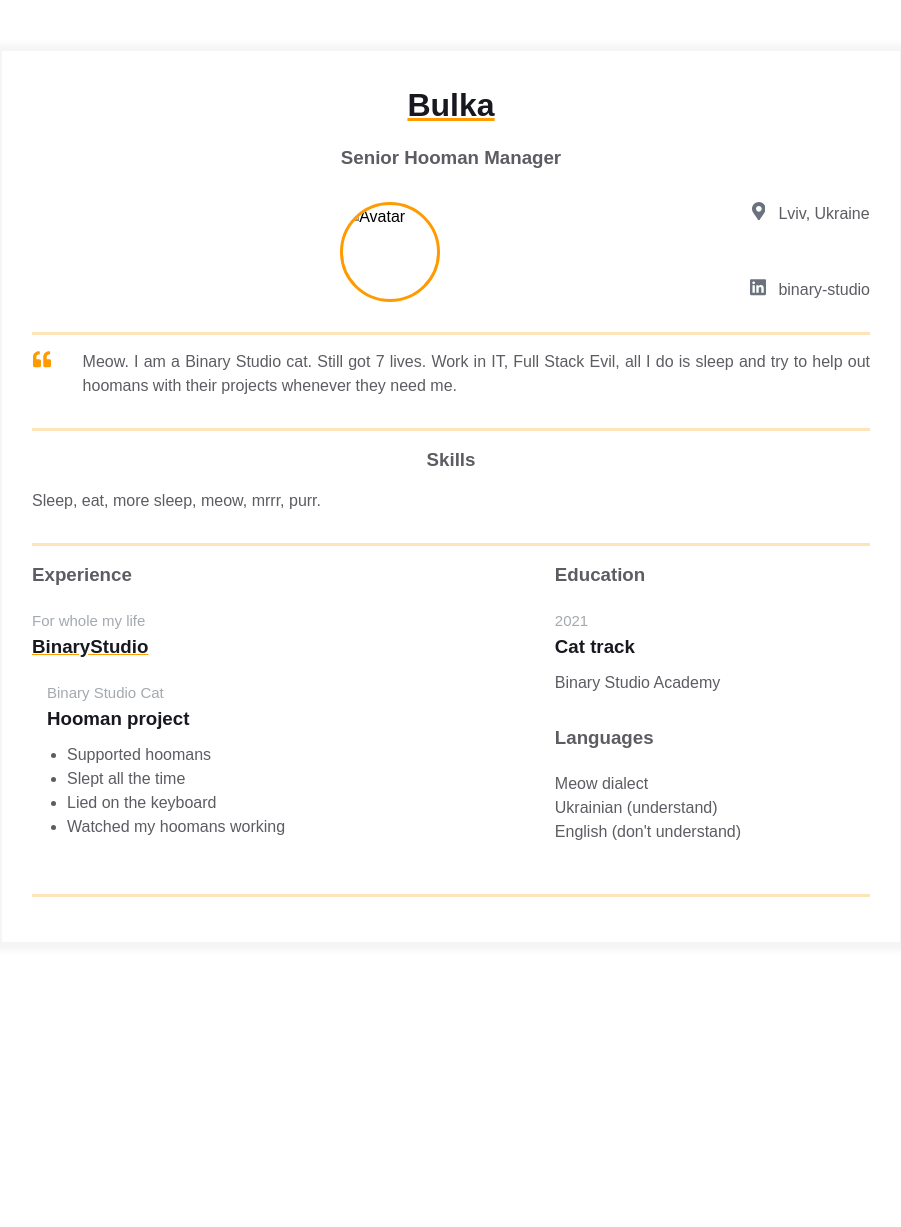
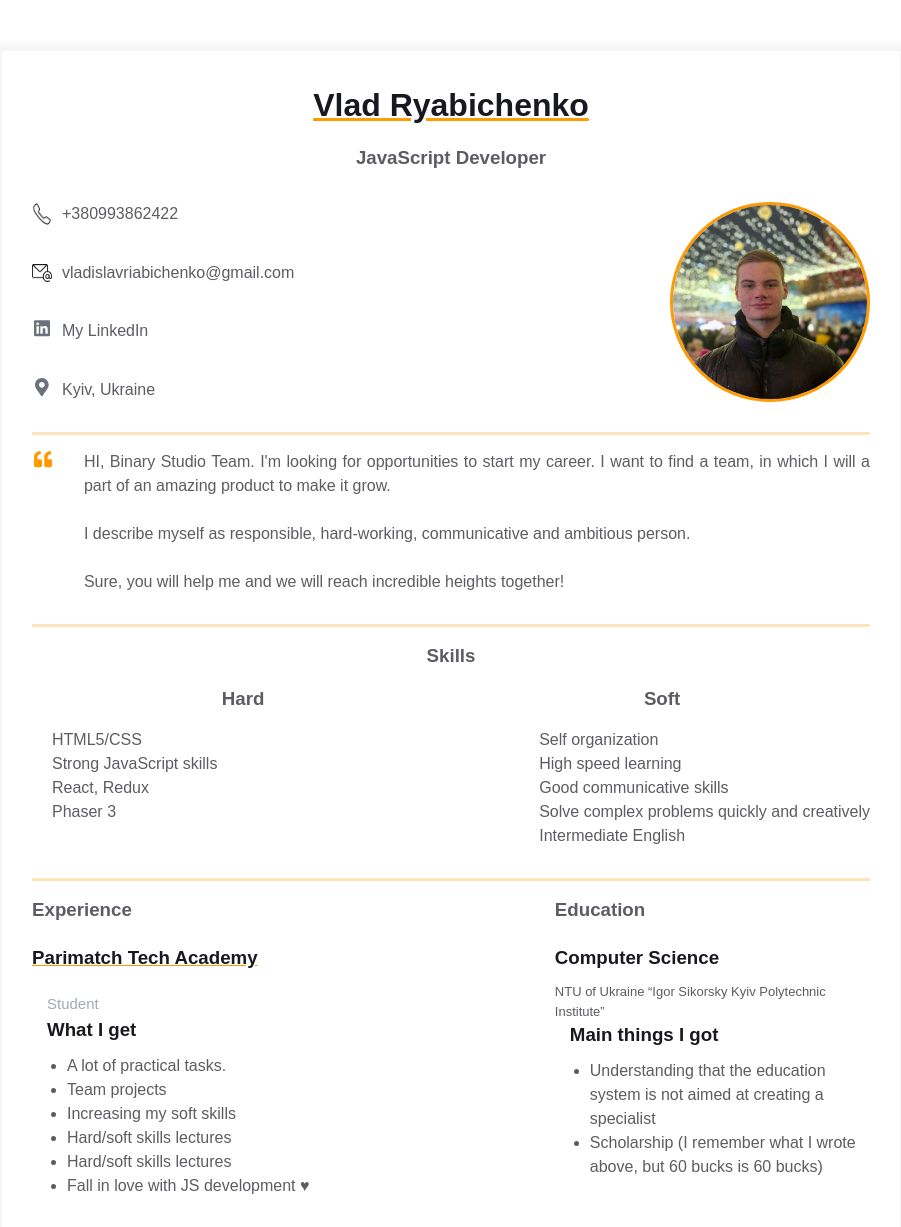
Before and after one commit to VladislavRyabichenko/homepage, a plain HTML site: page index.html in a window 1280 px wide. Shown: the top 1227 px of the page, without its empty margins (189-1090 px from the left). Before the commit the page ends 993 px from the top, so only its background shows below. Drawn offline with Linux system fonts and the light colour scheme.

Commit message:
add personal info & restructure template

```diff
--- a/index.html
+++ b/index.html
@@ -11,17 +11,39 @@
     <div class="resume">
         <div class="container">
             <div class="resume__block">
-                <h1 class="contact-info__header">Bulka</h1>
-                <h3 class="contact-info__sub-header">Senior Hooman Manager</h3>
+                <h1 class="contact-info__header">Vlad Ryabichenko</h1>
+                <h3 class="contact-info__sub-header">JavaScript Developer</h3>
 
                 <div class="contact_info_container fh">
-                    <div class="contact-info__block"></div>
+                    <div class="contact-info__block">
+                        <a href="tel:+380993862422" rel="author" type="_blank" class="contact-info__item">
+                            <div class="contact-info__item-icon-wrapper">
 
-                    <div class="contact-info__block contact-info__block--center">
-                        <img class="contact-info__avatar" src="assets/avatar.png" alt="Avatar">
-                    </div>
+                                <img src="./assets/icon-tel.png" alt="telephone">
+                            </div>
+                            <span>+380993862422</span>
+                        </a>
 
-                    <div class="contact-info__block">
+
+
+                        <a href="mailto:vladislavriabichenko@gmail.com" rel="author" type="_blank" class="contact-info__item">
+                            <div class="contact-info__item-icon-wrapper">
+                                <img src="./assets/icon-email.png" alt="email">
+                            </div>
+                            <span>vladislavriabichenko@gmail.com</span>
+                        </a>
+
+                        <a href="https://www.linkedin.com/in/vladislav-riabichenko-186587238/" rel="author" class="contact-info__item">
+                            <div class="contact-info__item-icon-wrapper">
+                                <svg class="contact-info__item-icon" xmlns="http://www.w3.org/2000/svg" viewBox="0 0 448 512">
+                                    <path
+                                            d="M416 32H31.9C14.3 32 0 46.5 0 64.3v383.4C0 465.5 14.3 480 31.9 480H416c17.6 0 32-14.5 32-32.3V64.3c0-17.8-14.4-32.3-32-32.3zM135.4 416H69V202.2h66.5V416zm-33.2-243c-21.3 0-38.5-17.3-38.5-38.5S80.9 96 102.2 96c21.2 0 38.5 17.3 38.5 38.5 0 21.3-17.2 38.5-38.5 38.5zm282.1 243h-66.4V312c0-24.8-.5-56.7-34.5-56.7-34.6 0-39.9 27-39.9 54.9V416h-66.4V202.2h63.7v29.2h.9c8.9-16.8 30.6-34.5 62.9-34.5 67.2 0 79.7 44.3 79.7 101.9V416z">
+                                    </path>
+                                </svg>
+                            </div>
+                            <span>My LinkedIn</span>
+                        </a>
+
                         <a href="" rel="author" class="contact-info__item">
                             <div class="contact-info__item-icon-wrapper">
                                 <svg class="contact-info__item-icon" xmlns="http://www.w3.org/2000/svg" viewBox="0 0 384 512">
@@ -30,19 +52,40 @@
                                     </path>
                                 </svg>
                             </div>
-                            <span>Lviv, Ukraine</span>
-                        </a>
-                        <a href="https://ua.linkedin.com/company/binary-studio_241166" rel="author" class="contact-info__item">
-                            <div class="contact-info__item-icon-wrapper">
-                                <svg class="contact-info__item-icon" xmlns="http://www.w3.org/2000/svg" viewBox="0 0 448 512">
-                                    <path
-                                            d="M416 32H31.9C14.3 32 0 46.5 0 64.3v383.4C0 465.5 14.3 480 31.9 480H416c17.6 0 32-14.5 32-32.3V64.3c0-17.8-14.4-32.3-32-32.3zM135.4 416H69V202.2h66.5V416zm-33.2-243c-21.3 0-38.5-17.3-38.5-38.5S80.9 96 102.2 96c21.2 0 38.5 17.3 38.5 38.5 0 21.3-17.2 38.5-38.5 38.5zm282.1 243h-66.4V312c0-24.8-.5-56.7-34.5-56.7-34.6 0-39.9 27-39.9 54.9V416h-66.4V202.2h63.7v29.2h.9c8.9-16.8 30.6-34.5 62.9-34.5 67.2 0 79.7 44.3 79.7 101.9V416z">
-                                    </path>
-                                </svg>
-                            </div>
-                            <span>binary-studio</span>
+                            <span>Kyiv, Ukraine</span>
                         </a>
                     </div>
+
+                    <div class="contact-info__block contact-info__block--center">
+                        <img class="contact-info__avatar" src="assets/avatar.png" alt="Avatar">
+                    </div>
+
+
+<!--                    <div class="contact-info__block">-->
+<!--                        <a href="" rel="author" class="contact-info__item">-->
+<!--                            <div class="contact-info__item-icon-wrapper">-->
+<!--                                <svg class="contact-info__item-icon" xmlns="http://www.w3.org/2000/svg" viewBox="0 0 384 512">-->
+<!--                                    <path-->
+<!--                                            d="M172.268 501.67C26.97 291.031 0 269.413 0 192 0 85.961 85.961 0 192 0s192 85.961 192 192c0 77.413-26.97 99.031-172.268 309.67-9.535 13.774-29.93 13.773-39.464 0zM192 272c44.183 0 80-35.817 80-80s-35.817-80-80-80-80 35.817-80 80 35.817 80 80 80z">-->
+<!--                                    </path>-->
+<!--                                </svg>-->
+<!--                            </div>-->
+<!--                            <span>Lviv, Ukraine</span>-->
+<!--                        </a>-->
+<!--                        <a href="https://ua.linkedin.com/company/binary-studio_241166" rel="author" class="contact-info__item">-->
+<!--                            <div class="contact-info__item-icon-wrapper">-->
+<!--                                <svg class="contact-info__item-icon" xmlns="http://www.w3.org/2000/svg" viewBox="0 0 448 512">-->
+<!--                                    <path-->
+<!--                                            d="M416 32H31.9C14.3 32 0 46.5 0 64.3v383.4C0 465.5 14.3 480 31.9 480H416c17.6 0 32-14.5 32-32.3V64.3c0-17.8-14.4-32.3-32-32.3zM135.4 416H69V202.2h66.5V416zm-33.2-243c-21.3 0-38.5-17.3-38.5-38.5S80.9 96 102.2 96c21.2 0 38.5 17.3 38.5 38.5 0 21.3-17.2 38.5-38.5 38.5zm282.1 243h-66.4V312c0-24.8-.5-56.7-34.5-56.7-34.6 0-39.9 27-39.9 54.9V416h-66.4V202.2h63.7v29.2h.9c8.9-16.8 30.6-34.5 62.9-34.5 67.2 0 79.7 44.3 79.7 101.9V416z">-->
+<!--                                    </path>-->
+<!--                                </svg>-->
+<!--                            </div>-->
+<!--                            <span>binary-studio</span>-->
+<!--                        </a>-->
+<!--                    </div>-->
+
+
+
                 </div>
             </div>
         </div>
@@ -56,20 +99,45 @@
                             </path>
                         </svg>
                     </div>
-                    <p class="intro_text">Meow.
-                        I am a Binary Studio cat. Still got 7 lives. Work in IT, Full Stack Evil,
-                        all I do is sleep and try to help out hoomans with their projects whenever
-                        they need me.
+                    <p class="intro_text">
+                        HI, Binary Studio Team.
+                        I'm looking for opportunities to start my career. I
+                        want to find a team, in which I will a part of an
+                        amazing product to make it grow.
+                        <br><br>
+                        I describe myself as responsible, hard-working,
+                        communicative and ambitious person. <br><br>
+                        Sure, you will help me and we will reach incredible heights together!
+
                     </p>
                 </div>
             </div>
         </div>
         <div class="container">
             <div class="resume__block">
+                <h3 class="skills__header">Skills</h3>
+                <div class="skills__section__titles">
+                    <h3 class="skills__header">Hard</h3>
+                    <h3 class="skills__header">Soft</h3>
+                </div>
+
                 <div class="skills">
-                    <h3 class="skills__header">Skills</h3>
-                    <p class="skills__text">Sleep, eat, more sleep, meow, mrrr, purr. </p>
+                    <ul class="experiences__company-project-responsibilities">
+
+                        <li>HTML5/CSS</li>
+                        <li>Strong JavaScript skills</li>
+                        <li>React, Redux</li>
+                        <li>Phaser 3 </li>
+                    </ul>
+                    <ul class="experiences__company-project-responsibilities">
+                        <li>Self organization</li>
+                        <li>High speed learning</li>
+                        <li>Good communicative skills</li>
+                        <li>Solve complex problems quickly and creatively</li>
+                        <li>Intermediate English</li>
+                    </ul>
                 </div>
+
             </div>
         </div>
 
@@ -81,18 +149,20 @@
                         <h3 class="experiences__header">Experience</h3>
                         <div class="experiences__company">
                             <div class="experiences__company-header">
-                                <span class="experiences__company-header-durability">For whole my life</span>
-                                <h3 class="experiences__company-header-name">BinaryStudio</h3>
+
+                                <h3 class="experiences__company-header-name">Parimatch Tech Academy</h3>
                             </div>
 
                             <div class="experiences__company-project">
-                                <span class="experiences__company-project-role">Binary Studio Cat</span>
-                                <h3 class="experiences__company-project-name">Hooman project</h3>
+                                <span class="experiences__company-project-role">Student</span>
+                                <h3 class="experiences__company-project-name">What I get</h3>
                                 <ul class="experiences__company-project-responsibilities">
-                                    <li>Supported hoomans</li>
-                                    <li>Slept all the time</li>
-                                    <li>Lied on the keyboard</li>
-                                    <li>Watched my hoomans working</li>
+                                    <li>A lot of practical tasks.</li>
+                                    <li>Team projects</li>
+                                    <li>Increasing my soft skills</li>
+                                    <li>Hard/soft skills lectures</li>
+                                    <li>Hard/soft skills lectures</li>
+                                    <li>Fall in love with JS development &#9829</li>
                                 </ul>
                             </div>
                         </div>
@@ -102,23 +172,20 @@
                         <div class="additional-info__education">
                             <h3 class="additional-info__education-header">Education</h3>
                             <div class="additional-info__education-university">
-                                <span class="additional-info__education-university-durability">2021</span>
-                                <h3 class="additional-info__education-university-speciality">Cat track</h3>
-                                <p class="additional-info__education-university-name">Binary Studio Academy</p>
+<!--                                <span class="additional-info__education-university-durability">2019 - 2023</span>-->
+                                <h3 class="additional-info__education-university-speciality">Computer Science</h3>
+                                <p class="additional-info__education-university-name">
+                                    NTU of Ukraine
+                                    “Igor Sikorsky Kyiv Polytechnic Institute”</p>
                             </div>
-                        </div>
+                            <div class="experiences__company-project">
+                                <h3 class="experiences__company-project-name">Main things I got</h3>
+                                <ul class="experiences__company-project-responsibilities">
 
-                        <div class="additional-info__languages">
-                            <h3 class="additional-info__languages-header">Languages</h3>
-                            <p class="additional-info__languages-item">
-                                Meow dialect
-                            </p>
-                            <p class="additional-info__languages-item">
-                                Ukrainian (understand)
-                            </p>
-                            <p class="additional-info__languages-item">
-                                English (don't understand)
-                            </p>
+                                    <li>Understanding that the education system is not aimed at creating a specialist</li>
+                                    <li>Scholarship (I remember what I wrote above, but 60 bucks is 60 bucks)</li>
+                                </ul>
+                            </div>
                         </div>
                     </div>
                 </div>
--- a/styles.css
+++ b/styles.css
@@ -21,6 +21,7 @@ body {
     margin: 0 auto;
     padding: 0 30px;
     max-width: 900px;
+
 }
 
 .fh {
@@ -66,6 +67,7 @@ body {
 
     .experiences {
         margin-right: 0;
+
     }
 }
 
@@ -114,6 +116,9 @@ body {
     display: flex;
     justify-content: center;
 }
+.contact-info__item-icon-wrapper img {
+    width: 20px;
+}
 
 .contact-info__item-icon path {
     fill: var(--icon-color);
@@ -126,8 +131,8 @@ body {
 
 .contact-info__avatar {
     border-radius: 50%;
-    width: 100px;
-    height: 100px;
+    width: 200px;
+    height: 200px;
     object-fit: cover;
     border: 3px solid;
     border-color: var(--text-decoration-color);
@@ -159,6 +164,26 @@ body {
     text-align: justify;
 }
 
+.skills{
+    list-style-type: none;display: flex;
+    justify-content: space-between;
+}
+
+.skills__section__titles{
+    display: flex;
+    justify-content: space-around;
+}
+
+/*.skills ul{*/
+
+/*    border: 1px solid #000;*/
+/*}*/
+
+.skills li {
+
+    list-style-type: none;
+}
+
 .skills__header {
     color: var(--secondary-text-color);
     text-align: center;
@@ -173,6 +198,8 @@ body {
 .experiences {
     flex: 1 1 60%;
     margin-right: 50px;
+
+
 }
 
 .experiences__header {
@@ -248,10 +275,13 @@ body {
 
 .additional-info__education-university-name {
     color: var(--secondary-text-color);
+
+    font-size: 13px;
 }
 
 .additional-info__languages {
     margin-bottom: 20px;
+    border: 1px solid #000;
 }
 
 .additional-info__languages-header {
```
Also changed, not shown: assets/avatar.png (added), assets/icon-email.png (added), assets/icon-tel.png (added).
